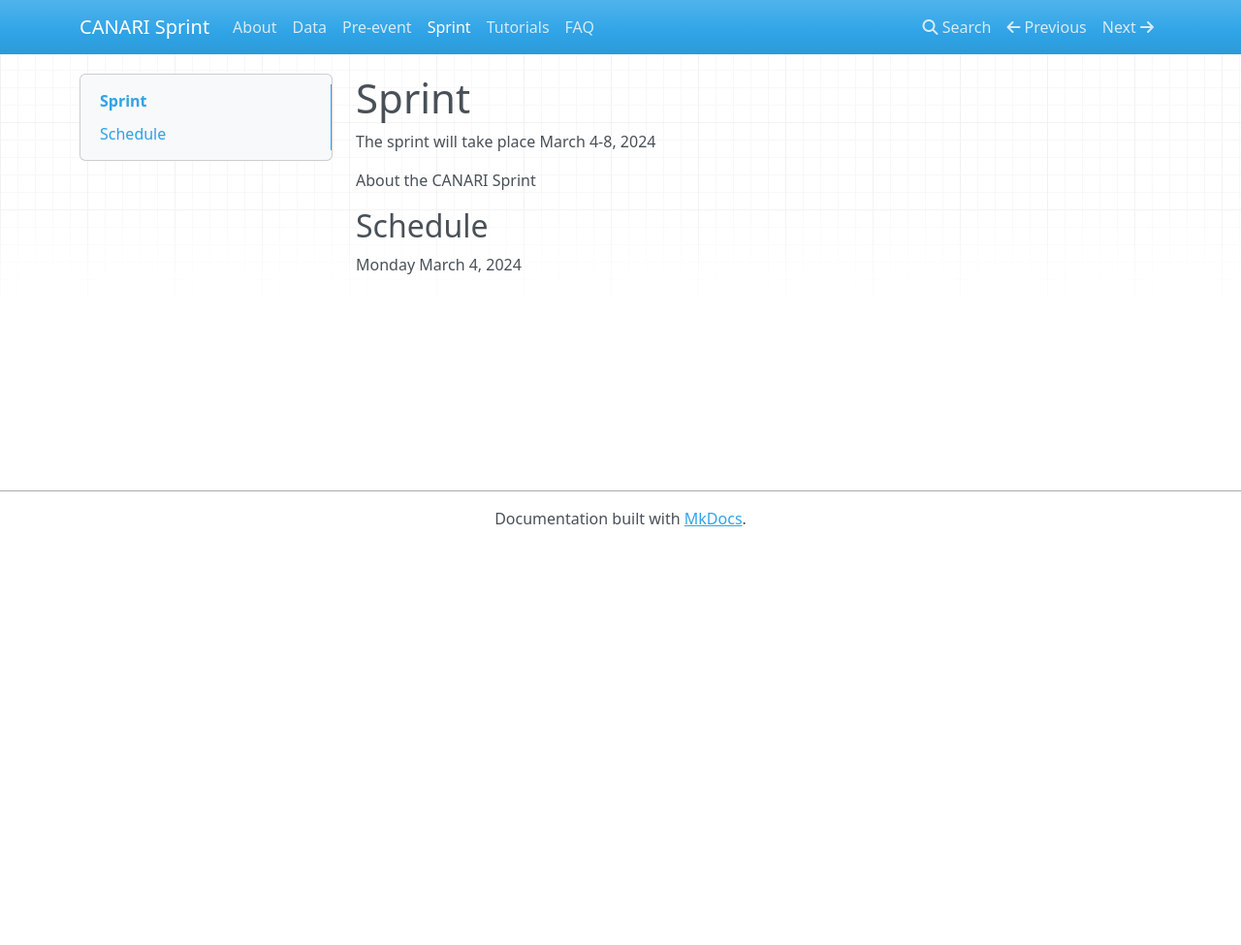
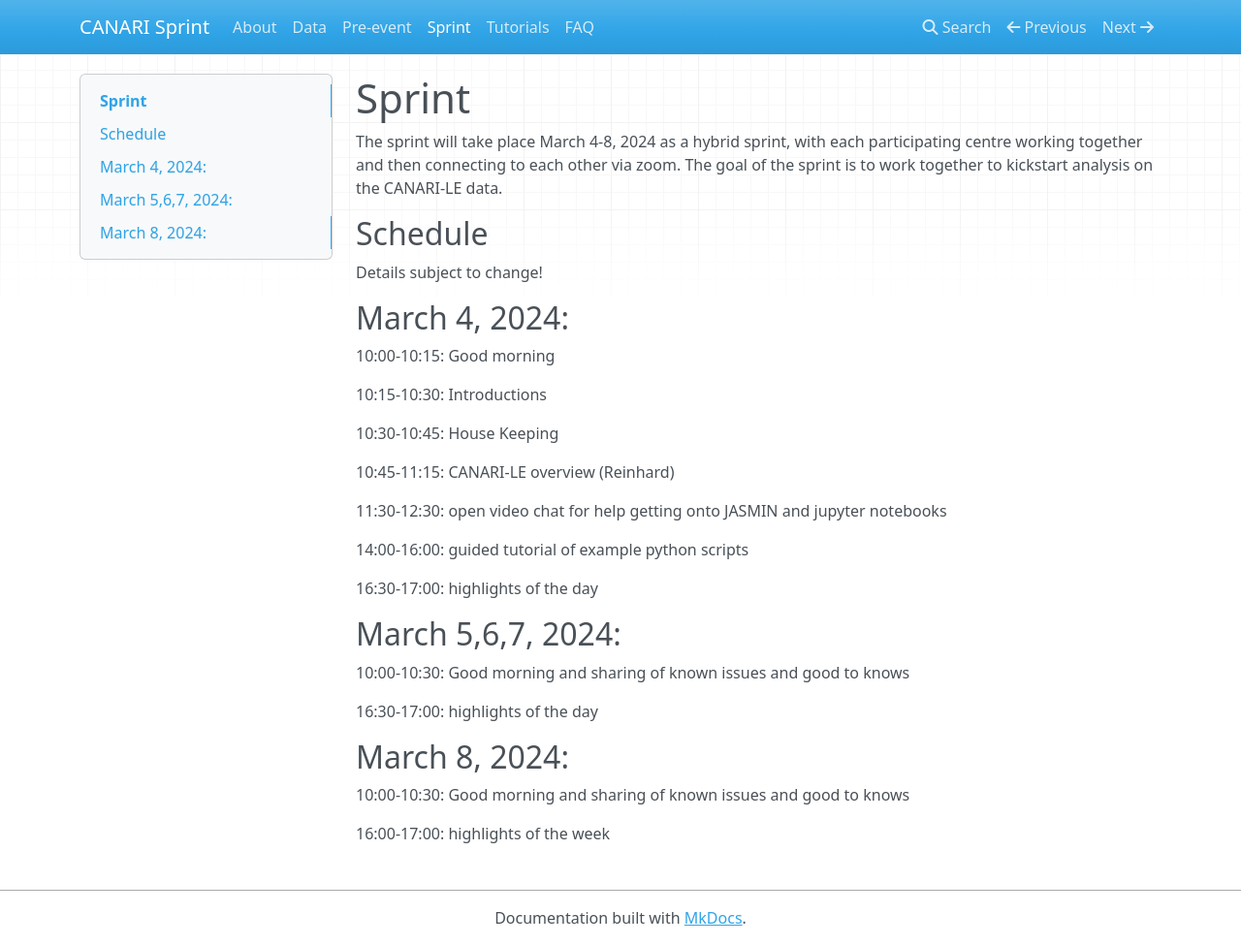
Before and after one commit to LESFMIP-sprint/sprint-info, an MkDocs documentation site: the page built from docs/sprint.md, in a window 1280 px wide and 975 px high. Shown: the whole window at 97% size. Built offline with MkDocs 1.6.1, drawn with Linux system fonts in a browser that asks for light colours; nearby versions of some CDN libraries.

```diff
--- a/docs/sprint.md
+++ b/docs/sprint.md
@@ -1,9 +1,35 @@
 # Sprint
 
-The sprint will take place March 4-8, 2024
-
-About the CANARI Sprint
+The sprint will take place March 4-8, 2024 as a hybrid sprint, with each participating centre working together and then connecting to each other via zoom.  The goal of the sprint is to work together to kickstart analysis on the CANARI-LE data.
 
 ## Schedule
 
-Monday March 4, 2024
+Details subject to change!
+
+## March 4, 2024:
+
+10:00-10:15: Good morning
+
+10:15-10:30: Introductions
+
+10:30-10:45: House Keeping
+
+10:45-11:15: CANARI-LE overview (Reinhard)
+
+11:30-12:30: open video chat for help getting onto JASMIN and jupyter notebooks
+
+14:00-16:00: guided tutorial of example python scripts
+
+16:30-17:00:  highlights of the day
+
+## March 5,6,7, 2024:
+
+10:00-10:30:  Good morning and sharing of known issues and good to knows
+
+16:30-17:00:  highlights of the day
+
+## March 8, 2024:
+
+10:00-10:30:  Good morning and sharing of known issues and good to knows
+
+16:00-17:00:  highlights of the week
```
Also changed, not shown: docs/data.md (+35 -3 lines), docs/index.md (+4 -29 lines), docs/setup.md (+7 -7 lines), docs/assets/sst.png (added).
